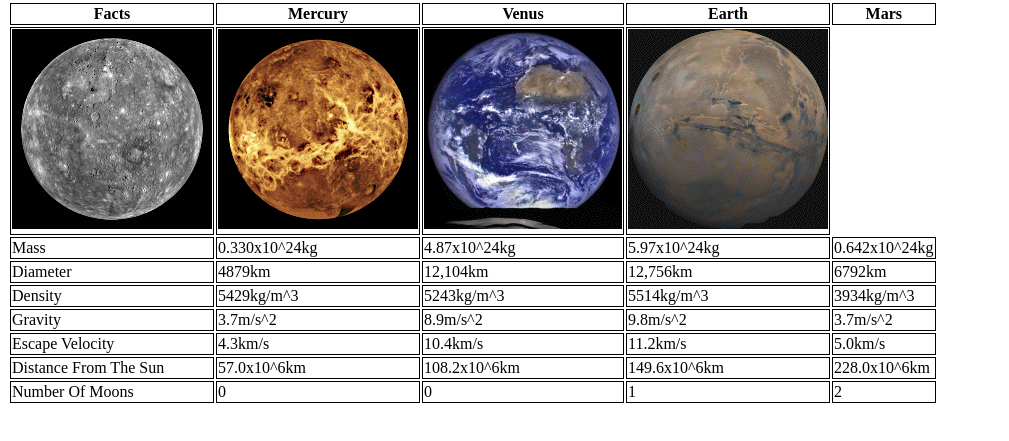
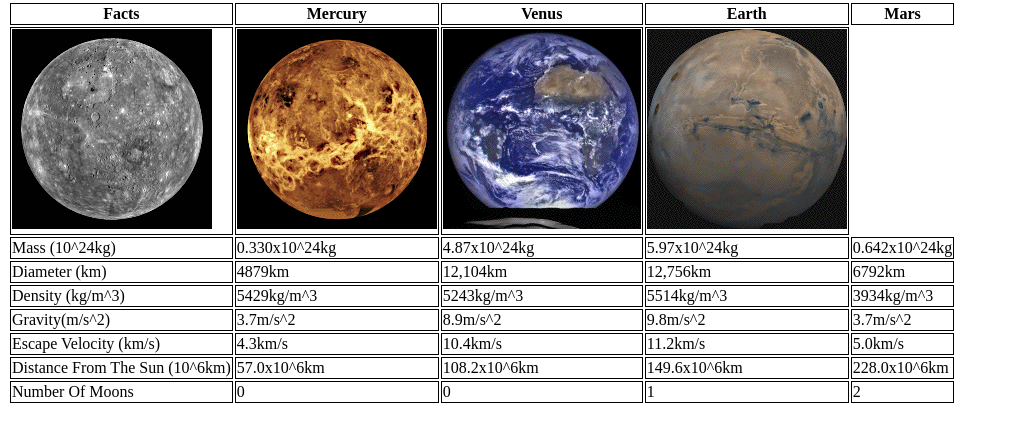
Before and after one commit to camaya045/Lab_7, a plain HTML site: page index.html in a window 1280 px wide. Shown: the part 79-520 px from the top of the page, without its empty margins (0-1009 px from the left). Drawn offline with Linux system fonts and the light colour scheme.

Commit message:
Update index.html

```diff
--- a/index.html
+++ b/index.html
@@ -22,42 +22,42 @@
       <td><img src="images/mars.gif" alt="?"></td>
     </tr>
     <tr>
-      <td>Mass</td>
+      <td>Mass (10^24kg)</td>
       <td>0.330x10^24kg</td>
       <td>4.87x10^24kg</td>
       <td>5.97x10^24kg</td>
       <td>0.642x10^24kg</td>
     </tr>
     <tr>
-      <td>Diameter</td>
+      <td>Diameter (km)</td>
       <td>4879km</td>
       <td>12,104km</td>
       <td>12,756km</td>
       <td>6792km</td>
     </tr>
     <tr>
-      <td>Density</td>
+      <td>Density (kg/m^3)</td>
       <td>5429kg/m^3</td>
       <td>5243kg/m^3</td>
       <td>5514kg/m^3</td>
       <td>3934kg/m^3</td>
     </tr>
     <tr>
-      <td>Gravity</td>
+      <td>Gravity(m/s^2)</td>
       <td>3.7m/s^2</td>
       <td>8.9m/s^2</td>
       <td>9.8m/s^2</td>
       <td>3.7m/s^2</td>
     </tr>
     <tr>
-      <td>Escape Velocity</td>
+      <td>Escape Velocity (km/s)</td>
       <td>4.3km/s</td>
       <td>10.4km/s</td>
       <td>11.2km/s</td>
       <td>5.0km/s</td>
     </tr>
     <tr>
-      <td>Distance From The Sun</td>
+      <td>Distance From The Sun (10^6km)</td>
       <td>57.0x10^6km</td>
       <td>108.2x10^6km</td>
       <td>149.6x10^6km</td>
```
